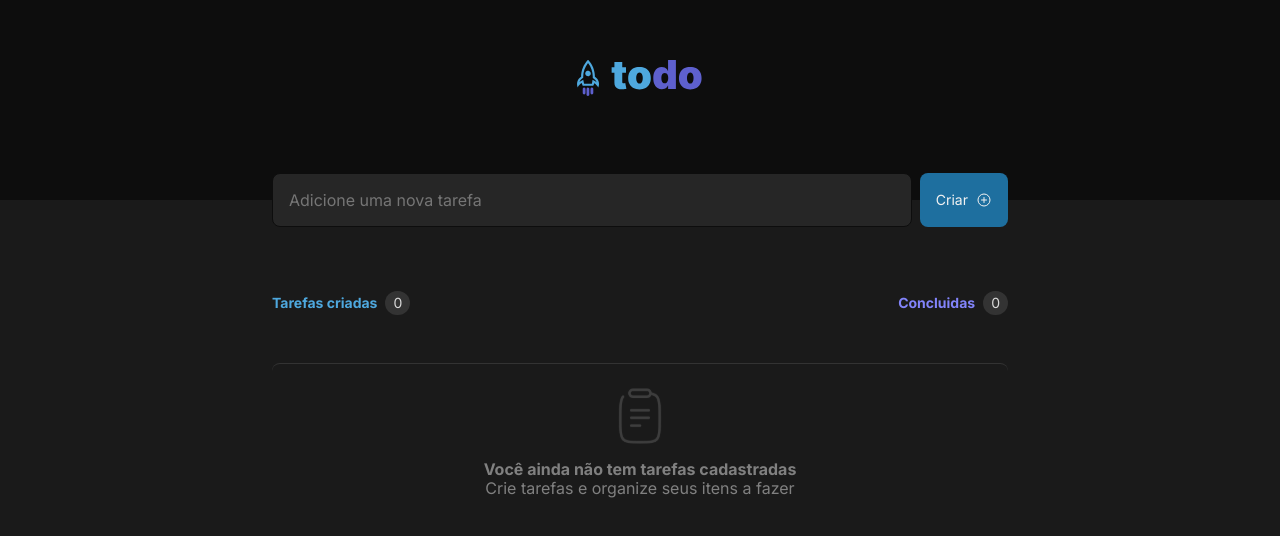
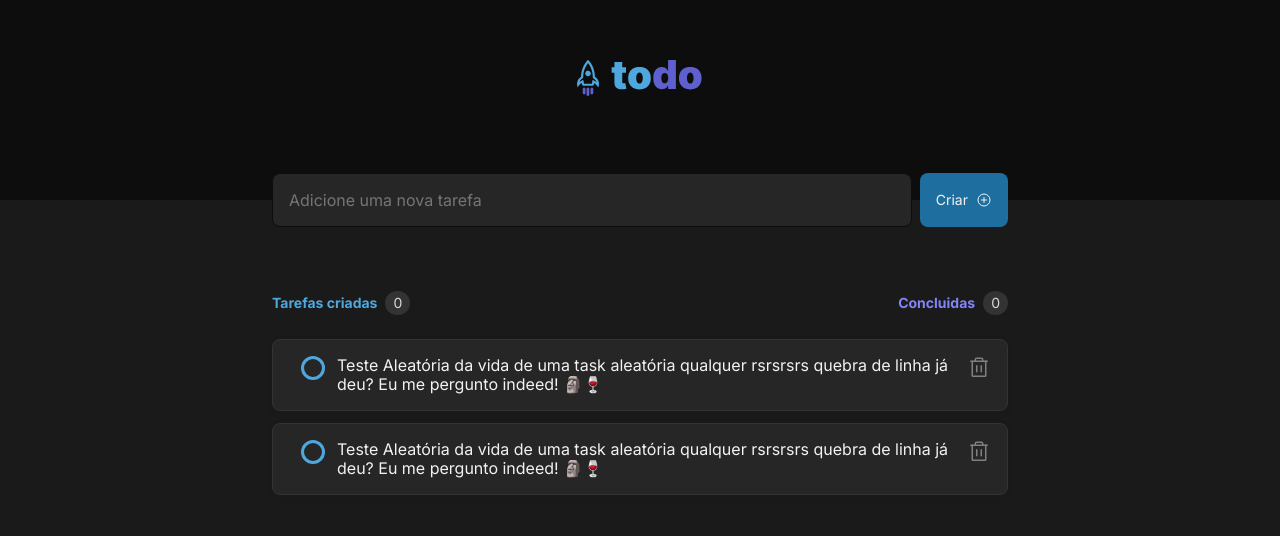
Before and after one commit to kzeca/to-do-list, a React (Vite) app in the folder frontend/: page / in a window 1280 px wide. Shown: the top 536 px of the page. Built offline with nearby package versions, Linux system fonts and the light colour scheme.

Commit message:
Create Task component

```diff
--- a/frontend/src/App.module.css
+++ b/frontend/src/App.module.css
@@ -37,7 +37,6 @@
   flex-direction: column;
   align-items: center;
   justify-content: center;
-  margin-top: 1.5rem;
   padding: 1.5rem 4em;
   gap: 1rem;
 
@@ -50,3 +49,12 @@
   color: var(--gray-300);
   font-size: 1rem;
 }
+
+.hasTask {
+  width: 100%;
+  display: flex;
+  flex-direction: column;
+  align-items: flex-start;
+  padding: 0;
+  gap: 0.75rem;
+}
--- a/frontend/src/App.tsx
+++ b/frontend/src/App.tsx
@@ -6,14 +6,18 @@ import { Header } from './components/Header';
 import { TextInput } from './components/TextInput';
 import './global.css';
 import clipboardImg from './assets/clipboard.svg';
+import { Task } from './components/Task';
+
 
 export function App() {
+
+  const tasks = [];
 
   function handleCreateNewTask(event: FormEvent): void {
     event.preventDefault();
   }
 
-  const [hasTask, setHasTask] = useState<boolean>(false);
+  const [hasTask, setHasTask] = useState<boolean>(true);
 
   return (
     <div className={styles.app}>
@@ -37,8 +41,9 @@ export function App() {
                   Crie tarefas e organize seus itens a fazer</span>
                 </div>
               ): (
-                <div>
-
+                <div className={styles.hasTask}>
+                  <Task />
+                  <Task />
                 </div>
               ) }
             </main>
--- /dev/null
+++ b/frontend/src/components/Task.module.css
@@ -0,0 +1,78 @@
+.container {
+    display: flex;
+    flex-direction: row;
+    align-items: flex-start;
+    padding: 1rem;
+    gap: 0.75rem;
+    width: 46rem;
+    height: 4.5rem;
+    background: var(--gray-500);
+    border: 1px solid var(--gray-400);
+    box-shadow: 0px 2px 8px rgba(0, 0, 0, 0.06);
+    border-radius: 8px;
+    flex: none;
+    order: 0;
+    flex-grow: 0;
+}
+
+label {
+    display: flex;
+    flex-direction: row;
+    cursor: pointer;
+    font-size: 1rem;
+    user-select: none;
+    gap: 0.75rem;
+}
+
+label input {
+    opacity: 0;
+    cursor: pointer;
+    height: 0;
+    width: 0;
+}
+
+.checkbox {
+    height: 1.5rem;
+    width: 1.5rem;
+    background: transparent;
+    border-radius: 50%;
+    border: 3px solid var(--blue);
+    flex: none;
+    order: 0;
+    flex-grow: 0;
+}
+
+label:hover input ~ .checkbox {
+    background: #1e6f9f33;
+    border: 3px solid var(--blue-dark);
+}
+
+label input:checked ~ .checkbox {
+    background: var(--purple-dark);
+    border: 0;
+}
+
+label:hover input:checked ~ .checkbox {
+    background: var(--purple);
+}
+
+.checkbox:after {
+    content: "";
+    display: none;
+}
+
+.container button {
+    background: transparent;
+    border: 0;
+    color: var(--gray-300);
+    cursor: pointer;
+    line-height: 0;
+    border-radius: 4px;
+}
+
+.container button:hover {
+    background: var(--gray-400);
+    color: var(--danger);
+    flex: none;
+    flex-grow: 0;
+}
--- /dev/null
+++ b/frontend/src/components/Task.tsx
@@ -0,0 +1,19 @@
+import { Trash } from 'phosphor-react';
+import styles from './Task.module.css';
+
+export function Task() {
+    return (
+        <div className={styles.container}>
+            <label>
+                <input type="checkbox" />
+                <span className={styles.checkbox} />
+                Teste Aleatória da vida de uma task
+                aleatória qualquer rsrsrsrs quebra de linha
+                já deu? Eu me pergunto indeed! 🗿🍷
+            </label>
+            <button title='Delete task'>
+                <Trash size={24}/>
+            </button>
+        </div>
+    )
+}
```
